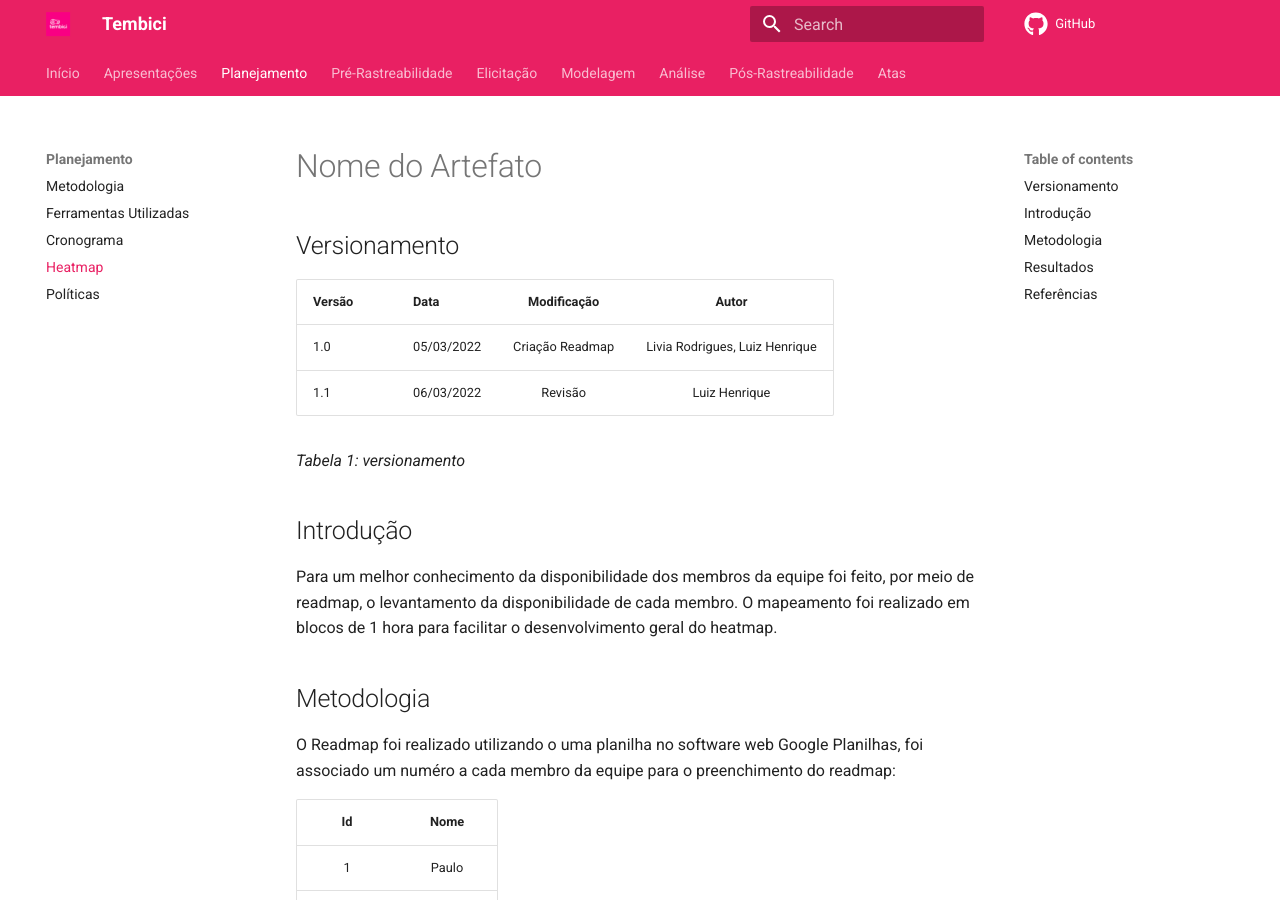
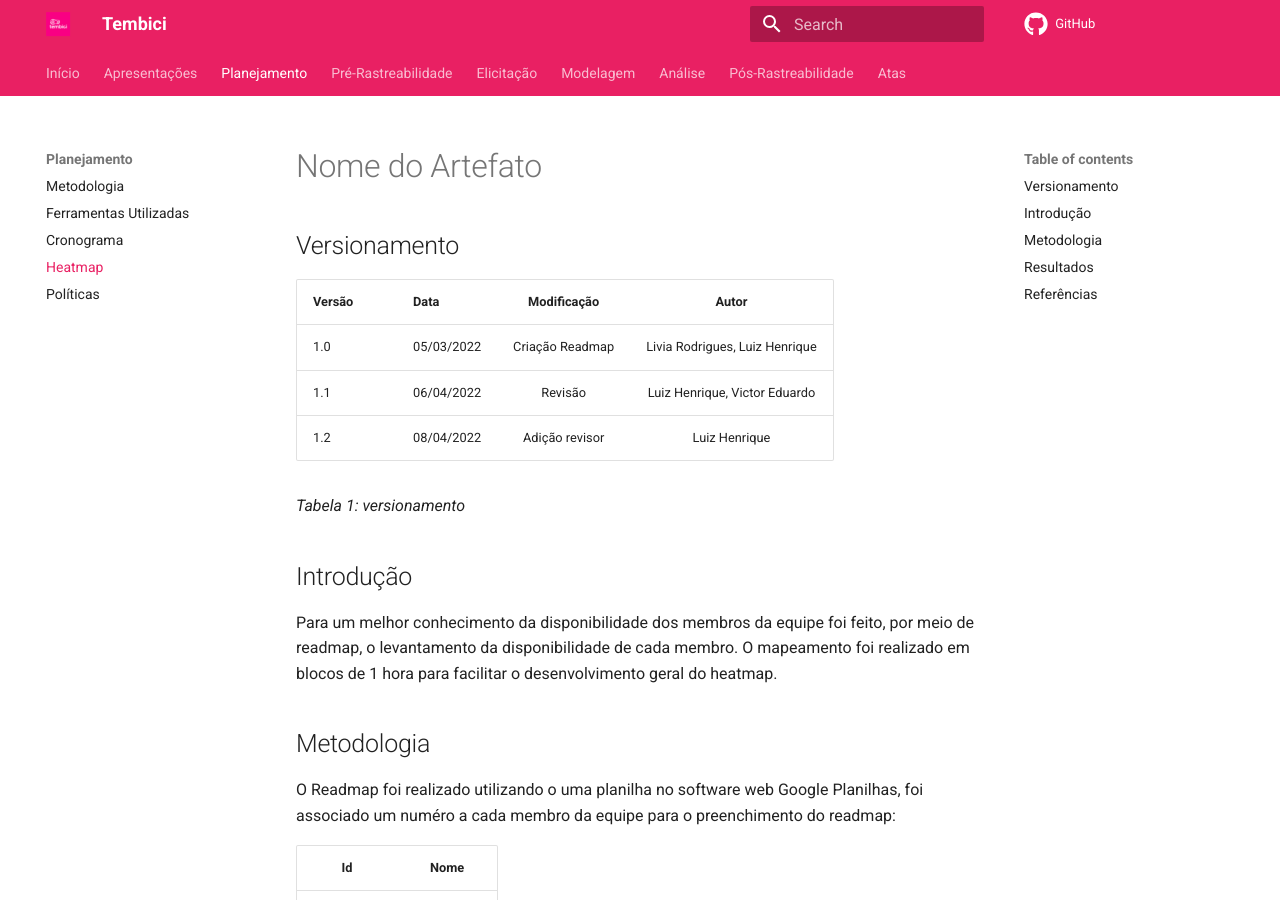
Before and after one commit to Requisitos-de-Software/2021.2-Tembici, an MkDocs documentation site: the page built from docs/planejamento/heatmap.md, in a window 1280 px wide and 900 px high. Built offline with MkDocs 1.6.1 and Material for MkDocs 9.7.7, drawn with Linux system fonts in a browser that asks for light colours; comment, search, counter and statistics services are not loaded.

Commit message:
#74 atualizando

```diff
--- a/docs/planejamento/heatmap.md
+++ b/docs/planejamento/heatmap.md
@@ -4,7 +4,8 @@
 | Versão | Data | Modificação | Autor |
 |-|-|:-:|:-:|
 | 1.0 | 05/03/2022 | Criação Readmap  |  Livia Rodrigues, Luiz Henrique |
-| 1.1 | 06/03/2022 | Revisão | Luiz Henrique  |
+| 1.1 | 06/04/2022 | Revisão | Luiz Henrique, Victor Eduardo  |
+| 1.2 | 08/04/2022 | Adição revisor | Luiz Henrique |
 
 *Tabela 1: versionamento*
 
```
Also changed, not shown: docs/analise/verificacao/nfrframework.md (+2 -0 lines).
